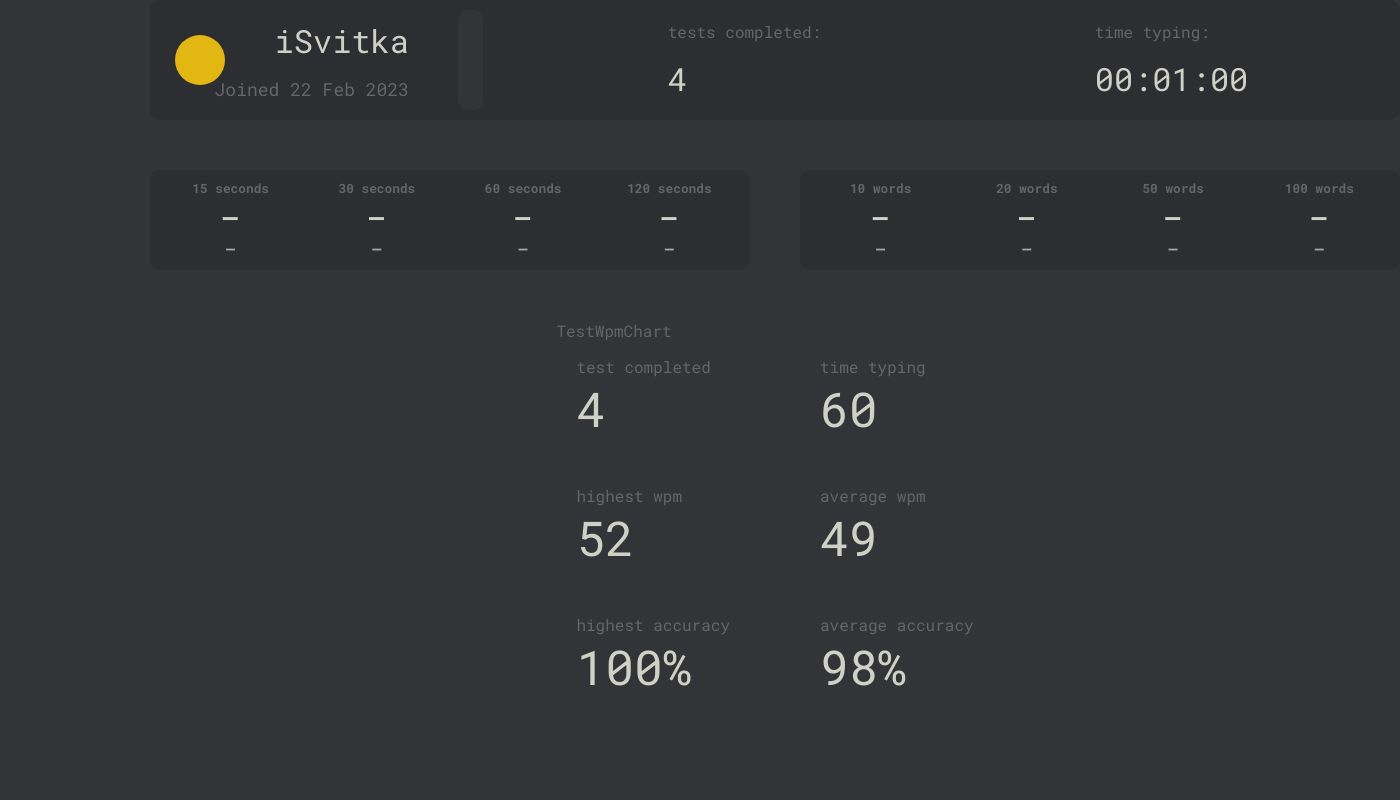
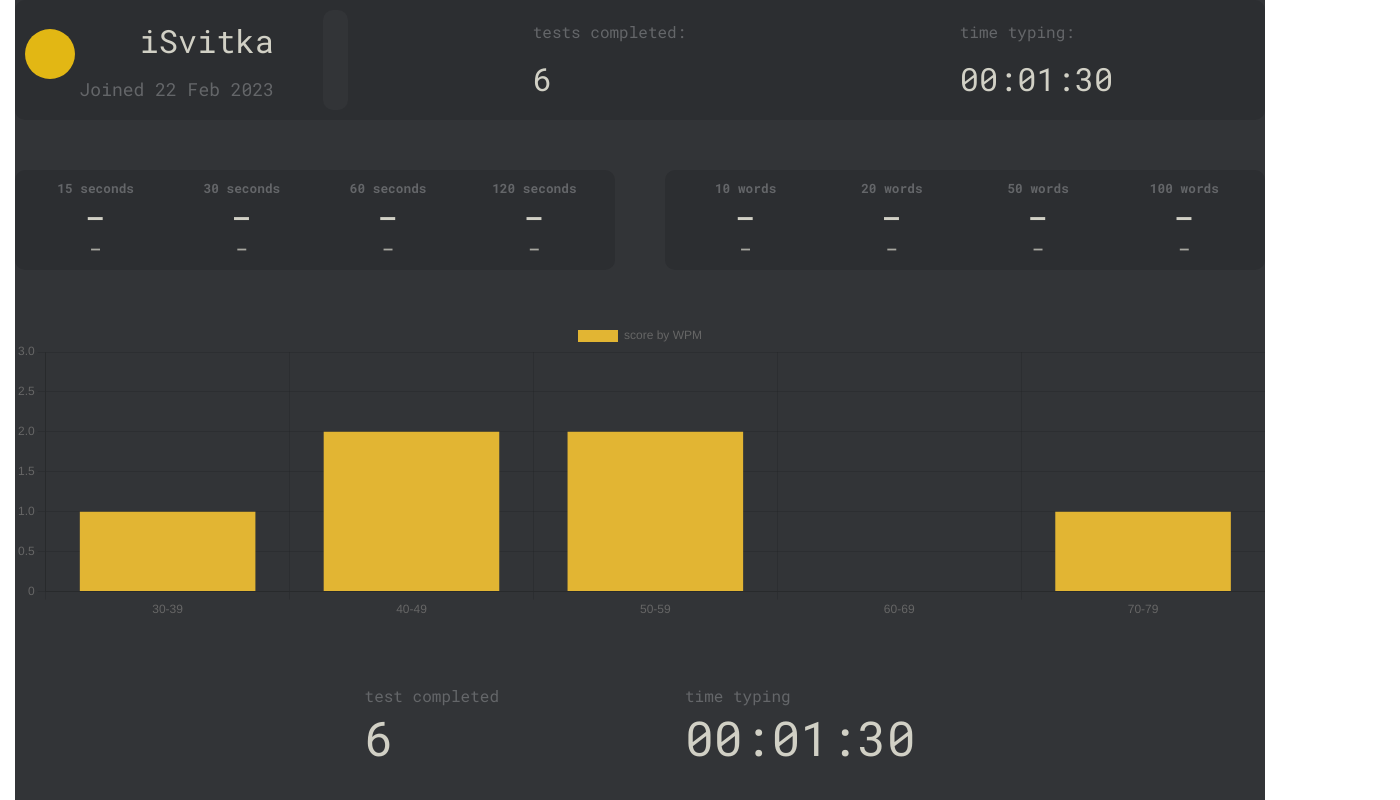
Before and after one commit to Achimenes-freeman/rs-clone, a React (Create React App) app: page / in a window 1280 px wide. Shown: the top 800 px of the page, 1400 px wide, since content can reach past the window. Built offline with nearby package versions, Linux system fonts and the light colour scheme.

Commit message:
feat: add TestWpm chart

```diff
--- a/src/components/AccountPage/AccountPage.tsx
+++ b/src/components/AccountPage/AccountPage.tsx
@@ -42,12 +42,26 @@ export function AccountPage() {
                 username: 'iSvitka',
                 password: 'qazwsxedc',
                 dateCreation: "2023-02-22T16:19:18.458Z",
-                gameCount: 4,
+                gameCount: 6,
                 bestGame: undefined,
                 bestGames: [],
                 games: [
                     {
                         wpm: 50,
+                        accuracy: 98,
+                        chars: [100, 100, 100, 100],
+                        mode: '15seconds',
+                        time: 15
+                    },
+                    {
+                        wpm: 30,
+                        accuracy: 98,
+                        chars: [100, 100, 100, 100],
+                        mode: '15seconds',
+                        time: 15
+                    },
+                    {
+                        wpm: 75,
                         accuracy: 98,
                         chars: [100, 100, 100, 100],
                         mode: '15seconds',
@@ -73,7 +87,7 @@ export function AccountPage() {
                         time: 15},
                 ],
                 settings: {},
-                allTime: 60
+                allTime: 90
             }
 
             setUserInfo(info)
--- a/src/components/GamesInfo/GamesInfo.tsx
+++ b/src/components/GamesInfo/GamesInfo.tsx
@@ -1,15 +1,15 @@
+import { BarChartGeneric } from '../../generics/BarChartGeneric/BarChartGeneric'
+import { createAccChartData } from '../../helpers/createAccChartData'
 import { StatisticsTable } from '../StatisticsTable/StatisticsTable'
 import styles from './styles.module.scss'
 import { GamesInfoProps } from './types'
 
 export function GamesInfo({userInfo}: GamesInfoProps) {
-
-
-
+    const {testCountData, limitsData} = createAccChartData(userInfo)
     return (
         <div className={styles.GamesInfoCont}>
             <div className={styles.testWpmChart}>
-                TestWpmChart
+                <BarChartGeneric infoData={testCountData} labelsData={limitsData}/>
             </div>
             <StatisticsTable userInfo={userInfo}/>
         </div>
--- a/src/components/GamesInfo/styles.module.scss
+++ b/src/components/GamesInfo/styles.module.scss
@@ -0,0 +1,12 @@
+.GamesInfoCont {
+    display: flex;
+    align-items: center;
+    flex-direction: column;
+    gap: 50px;
+    justify-content: flex-start;
+}
+
+.testWpmChart {
+    height: 300px;
+    width: 1250px;
+}
--- a/src/components/StatisticsTable/StatisticsTable.tsx
+++ b/src/components/StatisticsTable/StatisticsTable.tsx
@@ -8,7 +8,7 @@ export function StatisticsTable({userInfo}: StatisticsTableProps) {
 
     return (
         <div className={styles.StatisticsCont}>
-            {dataArr.map(data => <StatisticsCell name={data.name} value={data.value} />)}
+            {dataArr.map(data => <StatisticsCell name={data.name} value={data.value} key={data.name}/>)}
         </div>
     )
 }
--- a/src/components/UserShortInfo/UserShortInfo.tsx
+++ b/src/components/UserShortInfo/UserShortInfo.tsx
@@ -1,25 +1,17 @@
 import styles from './styles.module.scss'
-import { getDay, getHoursString, getMinutesString, getMonth, getSecondsString, getYear } from '../../helpers/dateAndTimeTransformations';
+import { getJoinDate, getTimeString } from '../../helpers/dateAndTimeTransformations';
 import { UserInfoProps } from './types';
 
 export function UserShortInfo({userInfo}: UserInfoProps) {
 
-    const getJoinDate = () => {
-        const dateCreation = new Date(userInfo.dateCreation);
-        return `Joined ${getDay(dateCreation)} ${getMonth(dateCreation)} ${getYear(dateCreation)}`
-    }
-    const getTimeString = () => {
-        const hh = getHoursString(userInfo.allTime)
-        const mm = getMinutesString(userInfo.allTime)
-        const ss = getSecondsString(userInfo.allTime)
-        return `${hh}:${mm}:${ss}`
-    }
+    const dateString = getJoinDate(userInfo);
+    const timeString = getTimeString(userInfo)
 
     return (
         <div className={styles.UserCont}>
             <div className={styles.userNameAndDateCont}>
                 <h2 className={styles.userName}>{userInfo.username}</h2>
-                <h4 className={styles.userDate}>{getJoinDate()}</h4>
+                <h4 className={styles.userDate}>{dateString}</h4>
             </div>
             <div className={styles.separator}/>
             <div className={styles.userTotalInfoCont}>
@@ -29,7 +21,7 @@ export function UserShortInfo({userInfo}: UserInfoProps) {
                 </div>
                 <div className={styles.userTotalInfoElem}>
                     <h4 className={styles.userTestHeading}>time typing:</h4>
-                    <h2 className={styles.userTestAmount}>{getTimeString()}</h2>
+                    <h2 className={styles.userTestAmount}>{timeString}</h2>
                 </div>
             </div>
         </div>
--- a/src/components/UserShortInfo/styles.module.scss
+++ b/src/components/UserShortInfo/styles.module.scss
@@ -23,11 +23,12 @@
         &::before {
             content: '';
             position: absolute;
+            top: 10px;
+            left: -5px;
             height: 50px;
             width: 50px;
             border-radius: 50%;
             background: var(--main);
-            left: 10px;
         }
     }
 
--- /dev/null
+++ b/src/helpers/createAccChartData.ts
@@ -0,0 +1,30 @@
+import { UserInfo } from "../components/AccountPage/types";
+
+export function createAccChartData(userInfo: UserInfo) {
+    const chartDataMap: Map<string, number> = new Map()
+    const wpmSortedGames = userInfo.games.sort((gameA, gameB) => gameA.wpm - gameB.wpm);
+
+    const minWpm = wpmSortedGames[0].wpm.toString();
+    const maxWpm = wpmSortedGames[wpmSortedGames.length - 1].wpm.toString();
+    for(let i = +minWpm[0]; i <= +maxWpm[0]; i += 1) {
+        const limit = `${i}0-${i}9`;
+        chartDataMap.set(limit, 0);
+    }
+
+    userInfo.games.forEach(game => {
+        const bottomLimit = game.wpm - (game.wpm % 10);
+        const topLimit = bottomLimit + 9;
+        const limit = `${bottomLimit}-${topLimit}`;
+        const prevValue = chartDataMap.get(limit)
+        if(prevValue !== undefined) {
+            chartDataMap.set(limit, prevValue + 1)
+        }
+    })
+
+    const testCountData: number[] = Array.from(chartDataMap.values());
+    const testCountTopLimit = [...testCountData].sort((a, b) => b - a)[0] + 1;
+    testCountData.push(testCountTopLimit)
+    const limitsData: string[] = Array.from(chartDataMap.keys());
+
+    return {testCountData, limitsData}
+}
--- a/src/helpers/createStatisticsData.ts
+++ b/src/helpers/createStatisticsData.ts
@@ -1,9 +1,10 @@
 import { UserInfo } from "../components/AccountPage/types";
 import { StatisticsCellProps } from "../generics/StatisticsCell/types";
+import { getTimeString } from "./dateAndTimeTransformations";
 
 export const createStatisticsData = (userInfo: UserInfo): StatisticsCellProps[] => {
     const testsAmount = userInfo.gameCount.toString();
-    const timeTyping = userInfo.allTime.toString();
+    const timeTyping = getTimeString(userInfo);
     const highestWpm = userInfo.games
         .sort((gameA, gameB) => gameB.wpm - gameA.wpm)[0].wpm.toString();
     const avgWpm = Math.round(userInfo.games
--- a/src/helpers/dateAndTimeTransformations.ts
+++ b/src/helpers/dateAndTimeTransformations.ts
@@ -1,11 +1,13 @@
-export const getDay = (date: Date) => {
+import { UserInfo } from "../components/AccountPage/types";
+
+const getDay = (date: Date) => {
     const dayNum = date.getDate()
     if(dayNum < 10) {
         return 0 + dayNum.toString()
     }
     return dayNum.toString();
 }
-export const getMonth = (date: Date) => {
+const getMonth = (date: Date) => {
     const month: number = date.getMonth();
     switch(month) {
         case 0:
@@ -36,28 +38,37 @@ export const getMonth = (date: Date) => {
             return 'Jan';
     }
 }
-export const getYear = (date: Date) => date.getFullYear().toString()
+const getYear = (date: Date) => date.getFullYear().toString()
+export const getJoinDate = (userInfo: UserInfo) => {
+    const dateCreation = new Date(userInfo.dateCreation);
+    return `Joined ${getDay(dateCreation)} ${getMonth(dateCreation)} ${getYear(dateCreation)}`
+}
 
-export const getHoursString = (time: number) => {
+
+const getHoursString = (time: number) => {
     const hh = Math.floor(time / 3600)
     if(hh < 10) {
         return `0${hh}`
     }
     return hh.toString()
 }
-
-export const getMinutesString = (time: number) => {
+const getMinutesString = (time: number) => {
     const mm = Math.floor((time % 3600) / 60);
     if(mm < 10) {
         return `0${mm}`
     }
     return mm.toString()
 }
-
-export const getSecondsString = (time: number) => {
+const getSecondsString = (time: number) => {
     const ss = (time % 3600) % 60
     if(ss < 10) {
         return `0${ss}`
     }
     return ss.toString()
 }
+export const getTimeString = (userInfo: UserInfo) => {
+    const hh = getHoursString(userInfo.allTime)
+    const mm = getMinutesString(userInfo.allTime)
+    const ss = getSecondsString(userInfo.allTime)
+    return `${hh}:${mm}:${ss}`
+}
--- a/src/index.scss
+++ b/src/index.scss
@@ -8,15 +8,7 @@
     padding: 0;
 }
 
-body {
-    background-color: $main-gray-bg;
-    color: $disabled-text;
-    font-family: $ubuntu;
-
-}
-
 #root{
-    padding: 0 150px;
     height: 100vh;
 }
 
```
